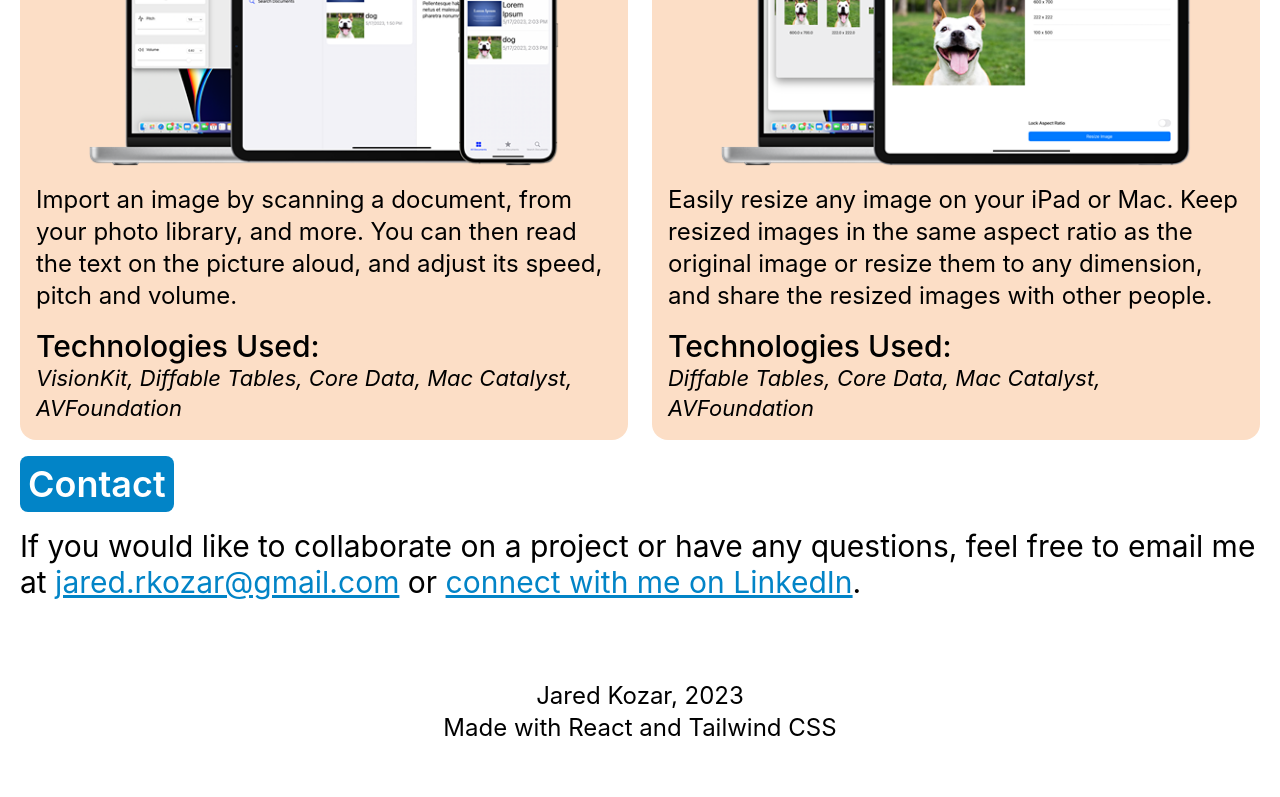
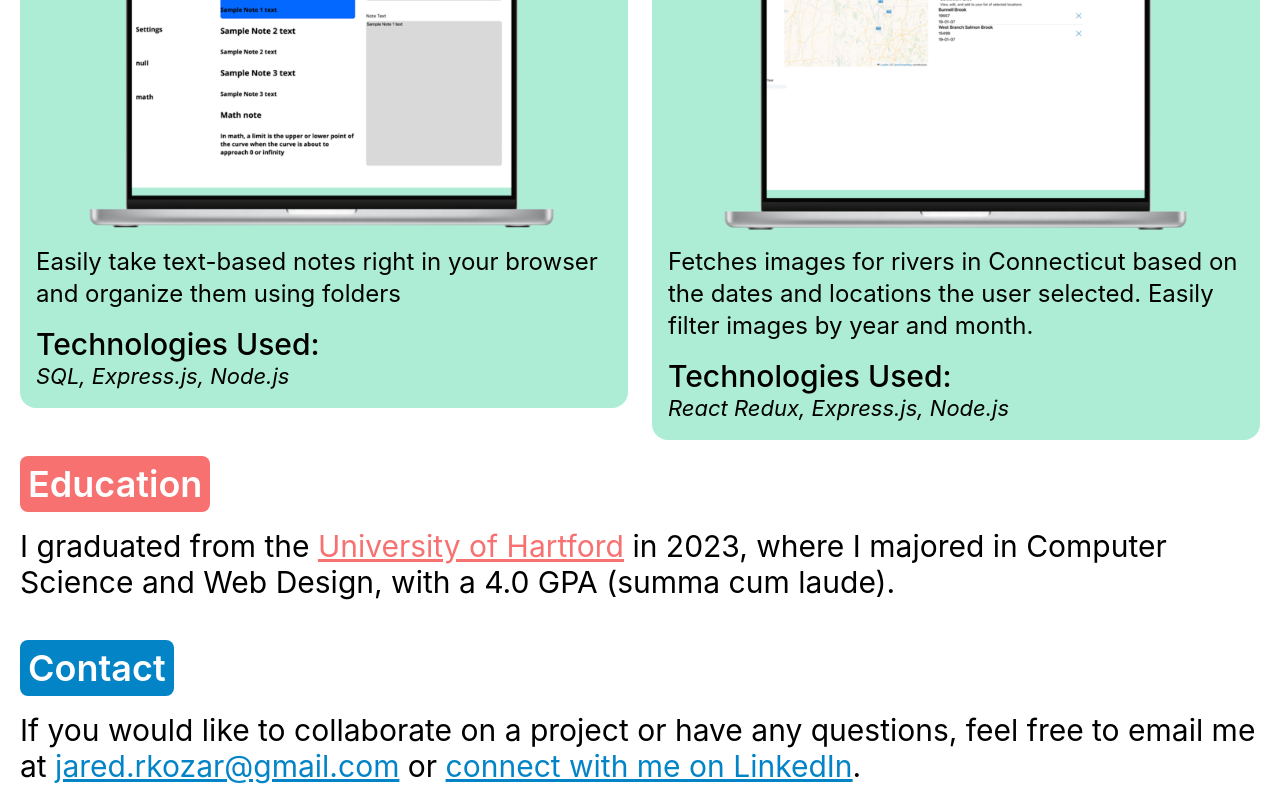
Before and after one commit to jaredrkozar/personal-site, a React (Create React App) app: page / in a window 1280 px wide. Shown: the part 3770-4567 px from the top of the page. Before the commit the page ends 4546 px from the top, so only its background shows below. Built offline with nearby package versions, Linux system fonts and the light colour scheme.

Commit message:
added education

```diff
--- a/src/App.js
+++ b/src/App.js
@@ -4,6 +4,7 @@ import IOSApps from "./apps/iOSApps";
 import WebApps from "./apps/WebApps";
 import Skills from "./Skills";
 import Experience from "./Experience";
+import Education from "./Education";
 import Contact from "./Contact";
 
 function App() {
@@ -18,8 +19,9 @@ function App() {
       <div className="ml-5 relative mr-5 space-y-10 py-20">
       <Skills/>
       <Experience/>
+      <IOSApps/>
       <WebApps/>
-      <IOSApps/>
+      <Education/>
       <Contact/>
       </div>
       <div className="w-full justify-center items-center flex flex-col pb-8">
--- /dev/null
+++ b/src/Education.js
@@ -0,0 +1,13 @@
+import { HeaderTextStyle } from "./components/TextStyles"
+
+function Education() {
+    return (
+        <div className="">
+            <HeaderTextStyle title="Education" bgStyle="bg-red-400 dark:bg-red-600">
+                <h1 className="md:text-3xl text-2xl font-regular text-black dark:text-white">I graduated from the <a className="text-red-400 dark:text-red-600 underline" href = "https://www.hartford.edu"  aria-label="University of Hartford web site" target="_blank" rel="noreferrer">University of Hartford</a> in 2023, where I majored in Computer Science and Web Design, with a 4.0 GPA (summa cum laude).</h1>
+            </HeaderTextStyle>
+        </div>
+    )
+}
+
+export default Education;
```
